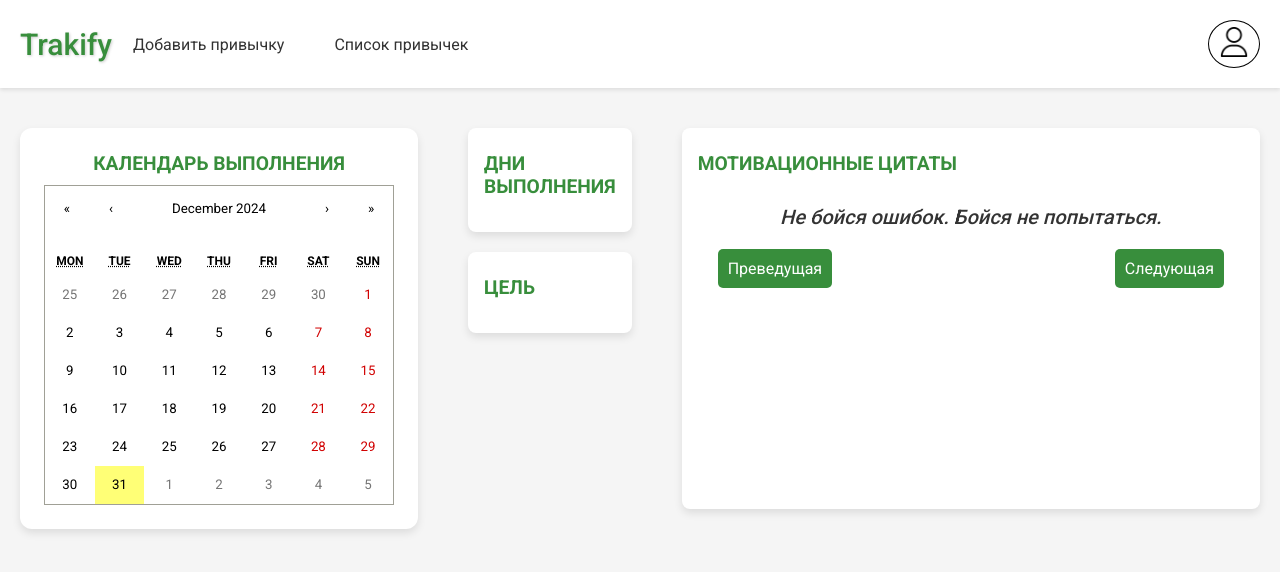
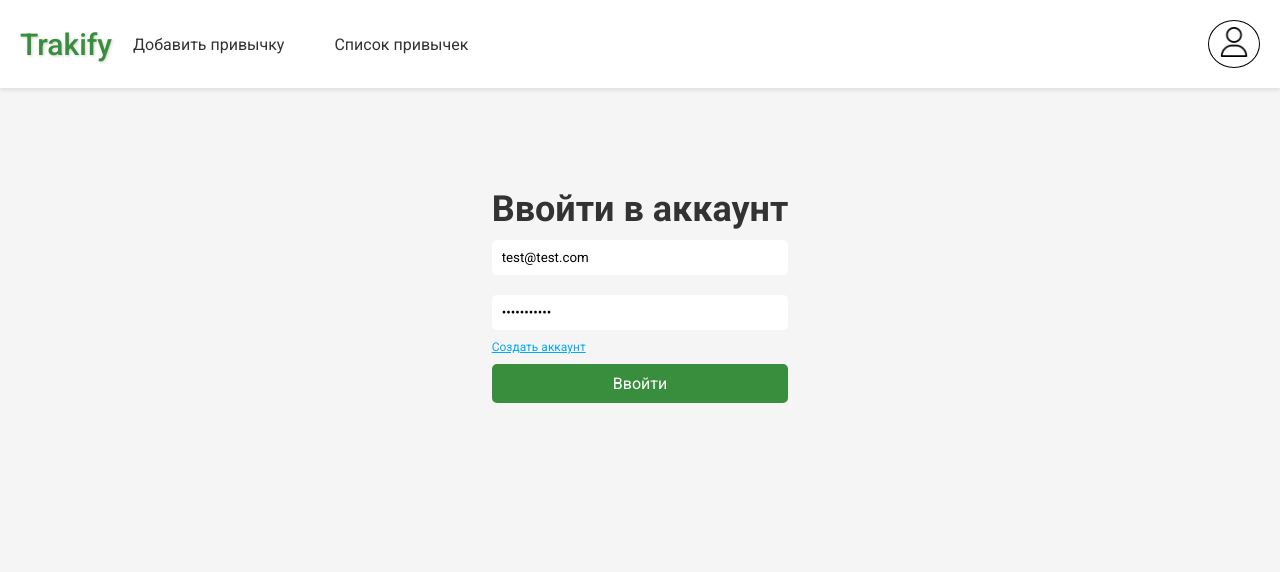
Before and after one commit to 2Revol2/Trakify, a React (Vite) app: page /habit/1 in a window 1280 px wide. Shown: the top 572 px of the page. Built offline with nearby package versions, Linux system fonts and the light colour scheme.

Commit message:
feat: add private routes for authenticated users

```diff
--- a/src/App.tsx
+++ b/src/App.tsx
@@ -1,24 +1,34 @@
 import { Navbar } from "./components/Navbar/Navbar";
-import { Route, Routes } from "react-router";
+import { Navigate, Route, Routes } from "react-router";
 import { Welcome } from "./pages/Welcome/Welcome";
 import { Login } from "./pages/Auth/Login/Login";
 import { Registration } from "./pages/Auth/Registration/Registration";
 import { AddHabit } from "./pages/AddHabit/AddHabit";
 import { AllHabit } from "./pages/AllHabit/AllHabit";
 import { HabitDetails } from "./pages/HabitDetails/HabitDetails";
+import { useState } from "react";
+
 export const App = () => {
+  const [isAuth, setIsAuth] = useState<boolean>(false);
   return (
     <div className="app">
       <Navbar />
+      {isAuth ? (
         <Routes>
-        <Route path="/" element={<Welcome />} />
           <Route path="/add-habbit" element={<AddHabit />} />
           <Route path="/all-habbit" element={<AllHabit />} />
           <Route path="/profile" />
-        <Route path="/login" element={<Login />} />
+          <Route path="/habit/:name" element={<HabitDetails />} />
+          <Route path="/" element={<Welcome />} />
+          <Route path="/login" element={<Navigate to="/add-habbit" />} />
+        </Routes>
+      ) : (
+        <Routes>
+          <Route path="/" element={<Welcome />} />
           <Route path="/registration" element={<Registration />} />
-        <Route path="/habit/:name" element={<HabitDetails />} />
+          <Route path="*" element={<Login setIsAuth={setIsAuth} />} />
         </Routes>
+      )}
     </div>
   );
 };
--- a/src/pages/Auth/Login/Login.tsx
+++ b/src/pages/Auth/Login/Login.tsx
@@ -1,21 +1,31 @@
 import style from "./Login.module.scss";
 import { SubmitHandler, useForm } from "react-hook-form";
-import { Link } from "react-router";
+import { Link, Navigate } from "react-router";
 import { USER_INFO } from "../../../Shared/Consts";
 import { Title } from "../../../components/Title/Title";
 import { Button } from "../../../components/Button/Button";
 import { AuthInput } from "../../../components/AuthInput/AuthInput";
+import { useState } from "react";
+type Props = {
+  setIsAuth: React.Dispatch<React.SetStateAction<boolean>>;
+};
 type loginForm = {
   email: string;
   password: string;
 };
 
-export const Login = () => {
+export const Login = ({ setIsAuth }: Props) => {
+  const [isAuth, setIsLocaleAuth] = useState<boolean>(false);
   const {
     register,
     handleSubmit,
     formState: { errors },
-  } = useForm<loginForm>();
+  } = useForm<loginForm>({
+    defaultValues: {
+      email: "test@test.com",
+      password: "password123",
+    },
+  });
 
   const onSubmit: SubmitHandler<loginForm> = async (data) => {
     const { email, password } = data;
@@ -27,11 +37,14 @@ export const Login = () => {
           user.email === email && user.password === password
       );
       if (user) {
-        console.log("Пользователь найден", user);
+        setIsLocaleAuth(true);
+        setIsAuth(true);
       } else {
         console.log("Неверный логин или пароль");
       }
-    } catch (error) {}
+    } catch (error) {
+      console.log(error);
+    }
   };
   return (
     <div className={style.wrapper}>
@@ -67,6 +80,7 @@ export const Login = () => {
             Создать аккаунт
           </Link>
           <Button variants="default">Ввойти</Button>
+          {isAuth && <Navigate to={'/add-habbit'}/>}
         </form>
       </div>
     </div>
```
Lines whose indentation alone changed are shown as unchanged.
